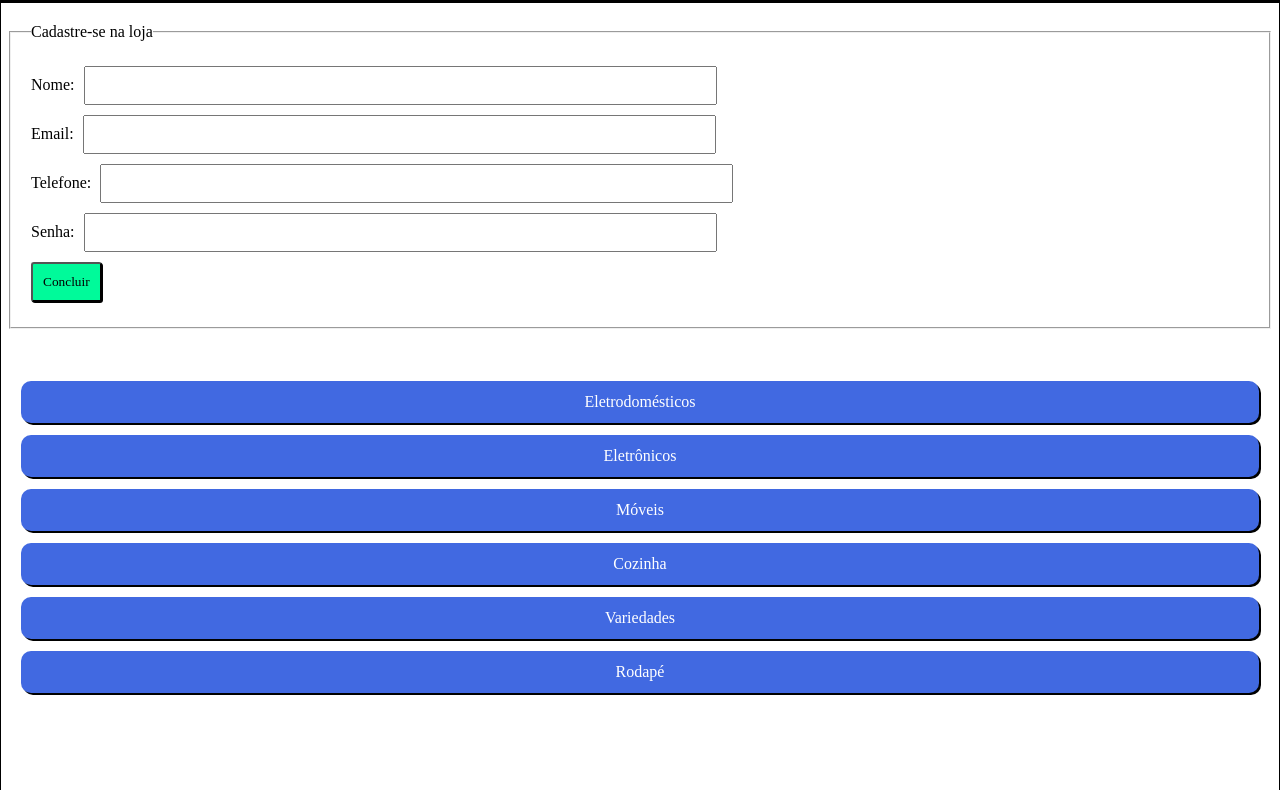
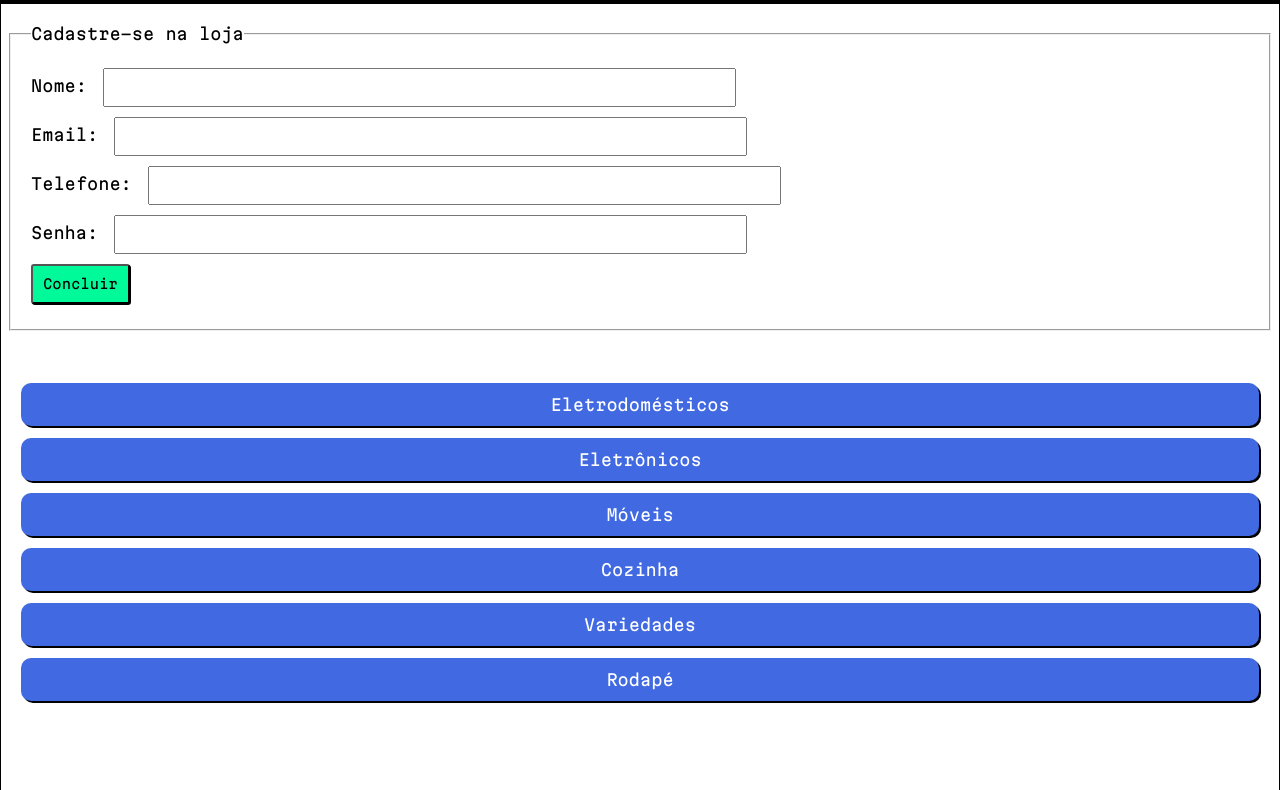
Before and after one commit to hubvitor/super-loja, a plain HTML site: page index.html in a window 1280 px wide. Shown: the part 139-929 px from the top of the page. Drawn offline with Linux system fonts and the light colour scheme; the site is published under a folder, as on GitHub Pages, so addresses that start at the root find nothing.

Commit message:
Update style.css

```diff
--- a/estilos/style.css
+++ b/estilos/style.css
@@ -7,7 +7,7 @@
 
 @font-face {
   font-family: fonte-principal;
-  src: url(/martianmono-regular.ttf)
+  src: url(../martianmono-regular.ttf)
 }
 
 /* Configurações gerais */
```
